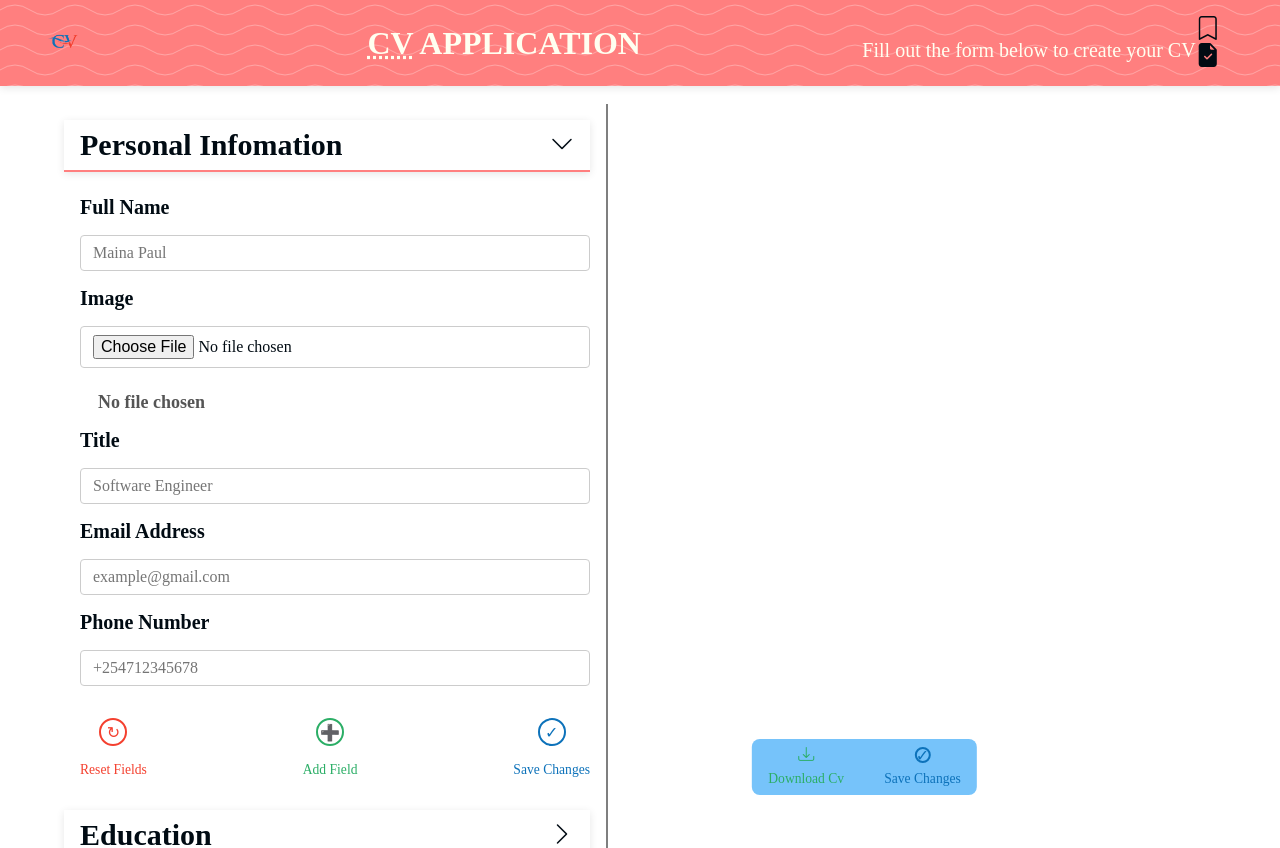
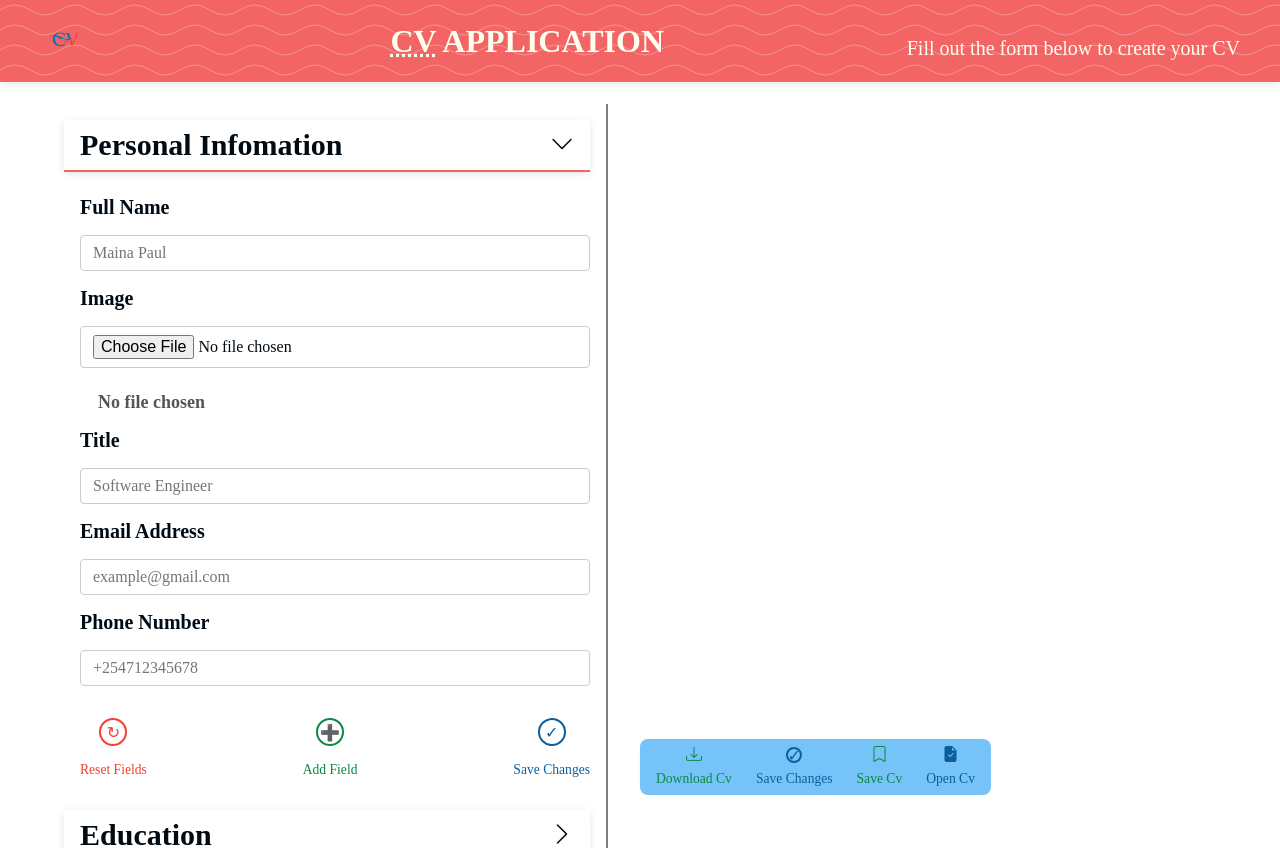
Before and after one commit to Legend-Paul/CV-Application, a React (Vite) app: page / in a window 1280 px wide. Built offline with nearby package versions, Linux system fonts and the light colour scheme; a web font is replaced by a local one.

Commit message:
Style save and open cv buttons

```diff
--- a/src/App.jsx
+++ b/src/App.jsx
@@ -17,7 +17,7 @@ function App() {
   const [updatedCvDataValues, setUpdatedCvDataValues] = useState({
     ...cvDataValues,
   });
-
+  // localStorage.clear();
   const [activeCvSection, setActiveCvSection] = useState({
     name: initialCvSection,
     index: 0,
@@ -144,10 +144,11 @@ function App() {
       .save();
   }
 
-  window.addEventListener("close", () => {
-    handleLoadCV();
-  });
+  // window.addEventListener("close", () => {
+  //   handleLoadCV();
+  // });
   function handleSaveCV() {
+    console.log(cvDataValues);
     const cvData = {
       cvDataValues,
       updatedCvDataValues,
@@ -178,7 +179,7 @@ function App() {
 
   return (
     <div className="App">
-      <Header handleSaveCV={handleSaveCV} handleLoadCV={handleLoadCV} />
+      <Header />
       <main className="main-content">
         {/* Render Default Cv sections */}
         {inputFieldsDisplay.isVisible && (
@@ -339,7 +340,10 @@ function App() {
         </div>
       </main>
       <div className="action-btn-cont">
-        <div className="download-cv-cont" onClick={handleCvDownload}>
+        <div
+          className="download-cv-cont nav-btn-cv-cont"
+          onClick={handleCvDownload}
+        >
           <button className="download-cv" type="button">
             <i className="bi bi-download"></i>
           </button>
@@ -408,6 +412,18 @@ function App() {
             <p>Hide Cv</p>
           </div>
         )}
+        <div className="save-cv-cont nav-btn-cv-cont" onClick={handleSaveCV}>
+          <button className="btns" type="button">
+            <i className="bi bi-bookmark"></i>
+          </button>
+          <p>Save Cv</p>
+        </div>
+        <div className="open-cv-cont nav-btn-cv-cont" onClick={handleLoadCV}>
+          <button className="open-cv" type="button">
+            <i className="bi bi-file-earmark-check-fill"></i>
+          </button>
+          <p>Open Cv</p>
+        </div>
       </div>
     </div>
   );
--- a/src/header/header.jsx
+++ b/src/header/header.jsx
@@ -17,10 +17,6 @@ function Header({ handleSaveCV, handleLoadCV }) {
             </h1>
             <p>Fill out the form below to create your CV</p>
           </div>
-          <div className="save-cv-icons">
-            <i class="bi bi-bookmark" onClick={handleSaveCV}></i>
-            <i class="bi bi-file-earmark-check-fill" onClick={handleLoadCV}></i>
-          </div>
         </div>
       </header>
     </>
--- a/src/index.css
+++ b/src/index.css
@@ -1,10 +1,10 @@
 :root {
-  --primary-color: #ff7f7f;
+  --primary-color: #f36464;
   --red: #f4402f;
   --medium-grey: #7f7f7f;
-  --blue: #0d72ba;
+  --blue: #0b5f9b;
   --light-blue: #76c3fa;
-  --moderate-green: #2bae66;
+  --moderate-green: #0d8844;
   --black: #010b13;
   --white: #fffff0;
   --light-shadow: 0 2px 8px rgba(0, 0, 0, 0.1);
@@ -292,15 +292,15 @@ a {
   position: fixed;
   bottom: 5px;
   right: 50%;
-  transform: translateX(150%);
+  transform: translateX(100%);
   background-color: var(--light-blue);
   padding: 0.5rem 1rem;
 
   display: flex;
-  justify-content: center;
+  justify-content: space-between;
   align-items: center;
 
-  gap: 2.5rem;
+  gap: 1.5rem;
   font-size: 2.5rem;
 
   padding: 0.25rem 0.5;
@@ -356,7 +356,7 @@ a {
   padding: 1.5rem;
 }
 
-.download-cv-cont {
+.nav-btn-cv-cont {
   cursor: pointer;
   display: flex;
   flex-direction: column;
@@ -365,11 +365,10 @@ a {
   gap: 0.5rem;
   p {
     font-size: 0.85rem;
-    color: var(--moderate-green);
+    color: var(--primary-color);
     text-align: center;
   }
-}
-.download-cv {
+  button {
     display: flex;
     flex-direction: column;
     align-items: center;
@@ -381,10 +380,38 @@ a {
 
     i {
       font-size: 1rem;
+
+      transition: var(--small-transition);
+      &:active {
+        transform: scale(1.1);
+      }
+    }
+  }
+}
+.download-cv-cont,
+.save-cv-cont {
+  p {
+    color: var(--moderate-green);
+  }
+  i {
     color: var(--moderate-green);
     transition: var(--small-transition);
     &:active {
       color: green;
+      transform: scale(1.1);
+    }
+  }
+}
+
+.open-cv-cont {
+  p {
+    color: var(--blue);
+  }
+  i {
+    color: var(--blue);
+    transition: var(--small-transition);
+    &:active {
+      color: blue;
       transform: scale(1.1);
     }
   }
@@ -406,7 +433,17 @@ a {
     }
   }
   .action-btn-cont {
+    width: min(90%, 30rem);
     transform: translateX(50%);
+  }
+  .nav-btn-cv-cont {
+    p {
+      font-size: 0.75rem;
+      text-align: center;
+    }
+    i {
+      font-size: 0.85rem;
+    }
   }
 
   .toggle-preview-btn-cont {
```
Lines whose indentation alone changed are shown as unchanged.
